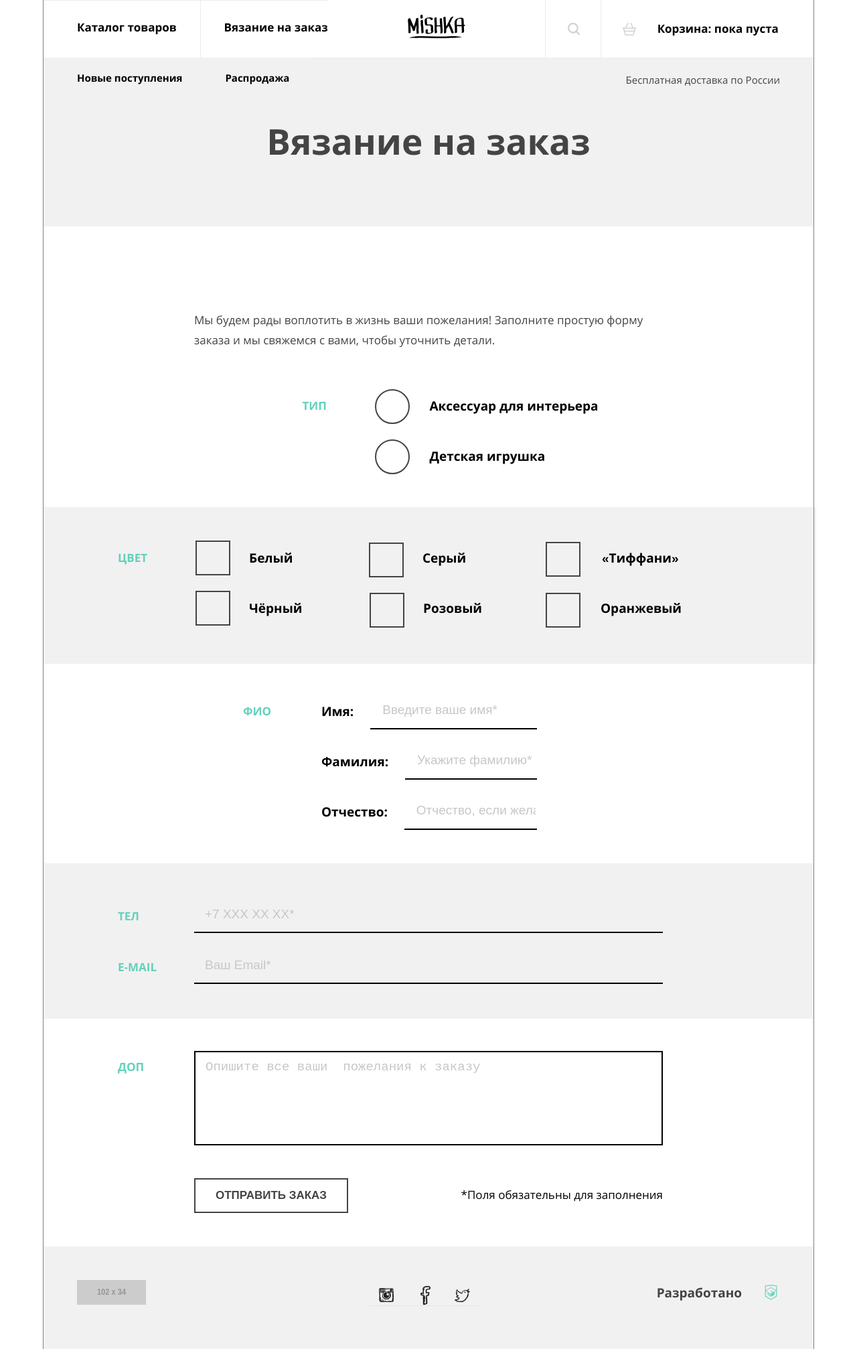
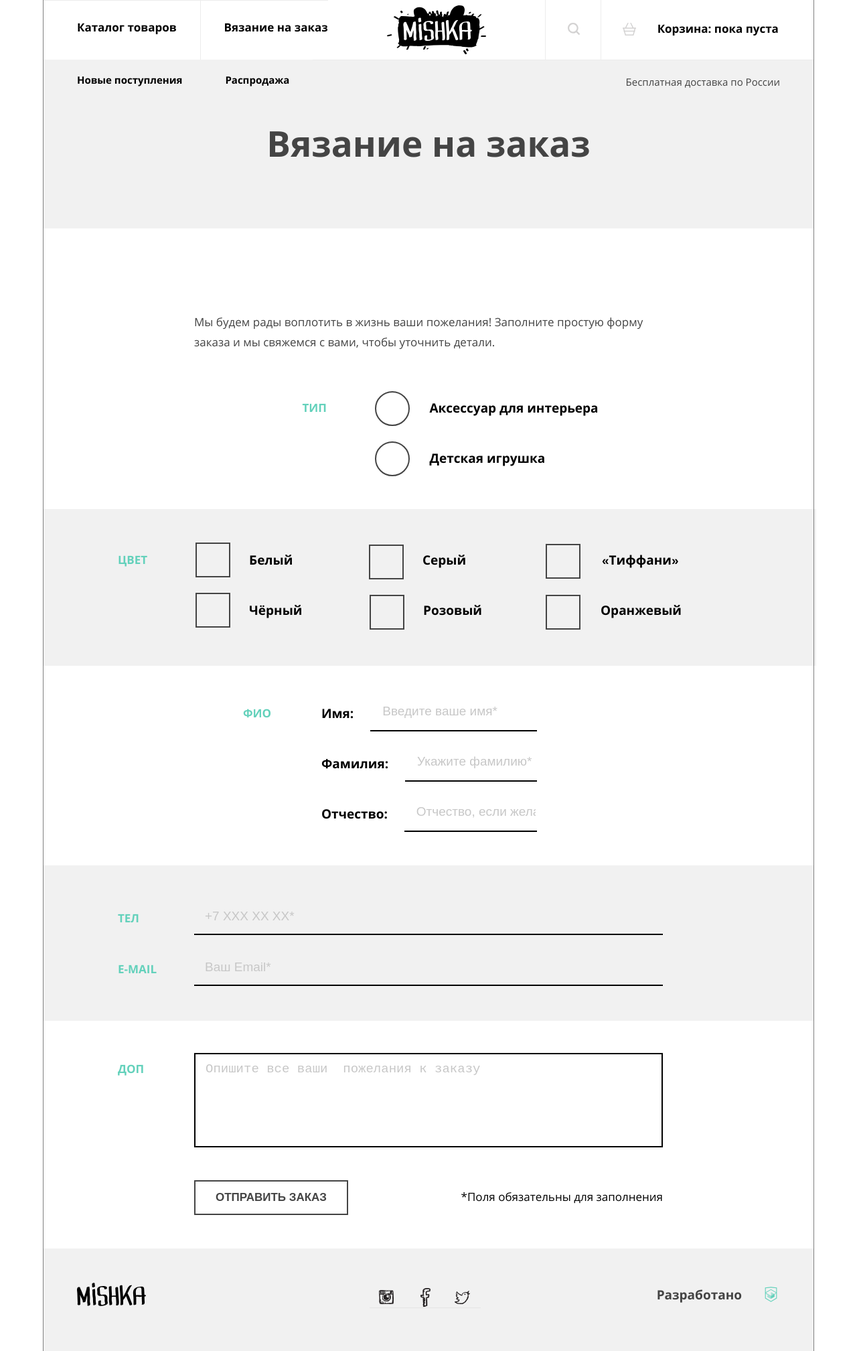
Before and after one commit to Oxy-Foxy/122666-mishka, a website: page source/form.html in a window 1280 px wide. Shown: the whole page at 67% size. Drawn offline with nearby package versions, Linux system fonts and the light colour scheme; files that its build step writes are made by us from their sources; placeholder pictures from the web are drawn by us.

Commit message:
адаптивный логотип

```diff
--- a/source/form.html
+++ b/source/form.html
@@ -11,7 +11,11 @@
       <nav class="page-navigation">
         <div class="page-header__logo wrapper">
           <a href="index.html">
-            <img class="page-header__logo-image" src="img/logo-mobile.svg" alt="Магазин Мишка" width="86" height="35">
+            <picture>
+              <source media="(min-width: 1200px)" srcset="img/logo-desktop.svg">
+              <source media="(min-width: 768px)" srcset="img/logo-tablet.svg">
+              <img class="page-header__logo-image" src="img/logo-mobile.svg" alt="Магазин Мишка">
+            </picture>
           </a>
           <button class="page-header__menu-toggle--opened"></button>
         </div>
@@ -141,7 +145,7 @@
       </form>
     </main>
     <footer class="page-footer wrapper">
-      <img class="page-footer__image" src="http://placehold.it/102x34" alt="" width="103" height="37">
+      <img class="page-footer__image" src="img/logo-footer.svg" alt="" width="103" height="37">
       <div class="page-footer__social social">
         <ul class="social__list">
           <li class="social__item">
--- a/source/sass/blocks/page-header.scss
+++ b/source/sass/blocks/page-header.scss
@@ -64,6 +64,8 @@
     order: 1;
     padding-left: 27px;
     padding-right: 27px;
+    padding-top: 8px;
+    padding-bottom: 8px;
   }
 
   .page-header__logo-image {
```
Also changed, not shown: source/catalog.html (+6 -2 lines), source/index.html (+6 -2 lines).
